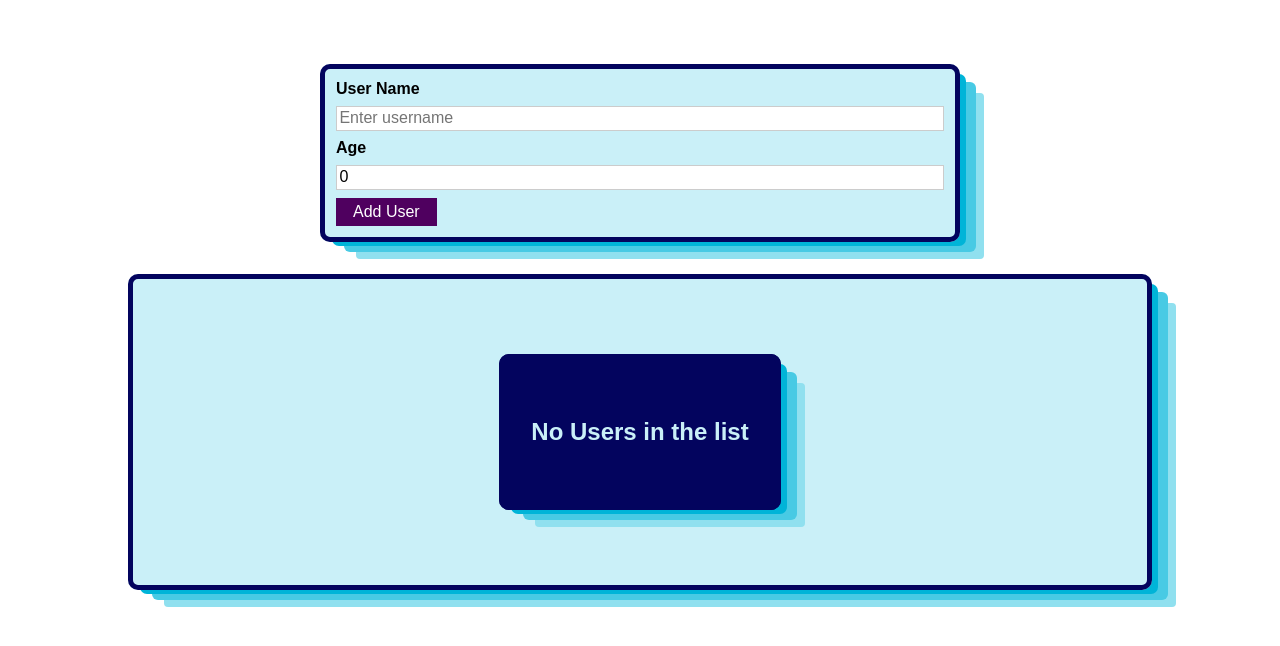
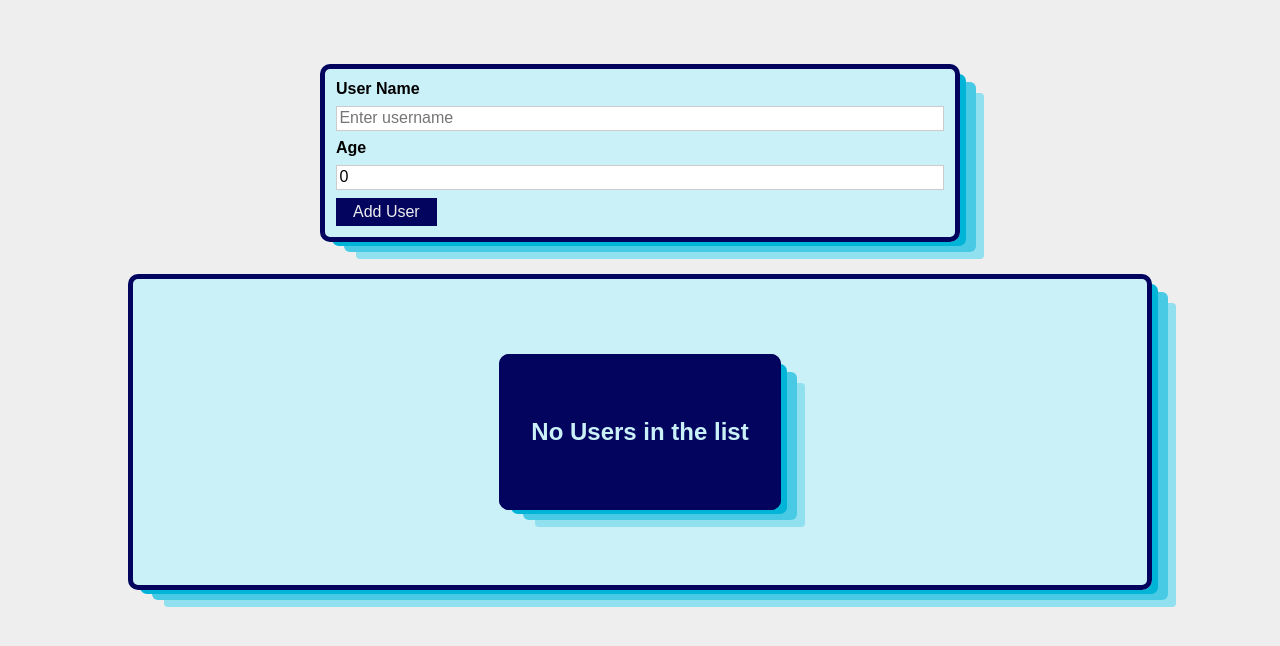
Before and after one commit to AyeshaMunawar-profile/React-Practice-UI, a React (Create React App) app: page / in a window 1280 px wide. Shown: the top 646 px of the page. Built offline with nearby package versions, Linux system fonts and the light colour scheme.

Commit message:
RPU> Add custom class to button
RPU> Add custom class to button

```diff
--- a/src/components/UI/Button/Button.jsx
+++ b/src/components/UI/Button/Button.jsx
@@ -2,7 +2,7 @@ import React from 'react';
 import styles from "./Button.module.css"
 
 function Button(props) {
-    const {type, onClick, children} = props;
+    const {type, onClick, children, className} = props;
     const handleOnClick = (event) => {
         if (event && event.preventDefault) {
             event.preventDefault();
@@ -14,7 +14,10 @@ function Button(props) {
     }
     return (
         <div>
-            <button type={type} className={styles.button} onClick={handleOnClick}>{children}</button>
+            <button
+                type={type}
+                className={`${className ? className : styles.button}`}
+                onClick={handleOnClick}>{children}</button>
         </div>
     );
 }
--- a/src/components/UI/Button/Button.module.css
+++ b/src/components/UI/Button/Button.module.css
@@ -1,16 +1,16 @@
 .button {
     font: inherit;
-    border: 1px solid #4f005f;
-    background: #4f005f;
-    color: white;
+    border: 1px solid #00B4D8;
+    background: #00B4D8;
+    color: #111;
     padding: 0.25rem 1rem;
     cursor: pointer;
 }
 
 .button:hover,
 .button:active {
-    background: #741188;
-    border-color: #741188;
+    background: #48CAE4;
+    border-color: #48CAE4;
 }
 
 .button:focus {
--- a/src/components/Users/UserForm/UserForm.jsx
+++ b/src/components/Users/UserForm/UserForm.jsx
@@ -4,8 +4,8 @@ import classes from "./UserForm.module.css"
 import Card from "../../Containers/Card/Card";
 
 function UserForm(props) {
-    const {onNewUserAdded}= props;
-    const [state, setState] = useState({userName: "", age: 0, id:0})
+    const {onNewUserAdded} = props;
+    const [state, setState] = useState({userName: "", age: 0, id: 0})
     const handleOnChange = (event) => {
         const {value, name} = event.target;
         setState((previousState) => ({...previousState, [name]: value}))
@@ -13,12 +13,22 @@ function UserForm(props) {
     const handleOnUserAdded = (event) => {
         if (event && event.preventDefault) {
             event.preventDefault();
-            if ((state.userName.length > 0) && (state.age>=18 && state.age<=80)) {
-                state.id= Math.random().toString()
+            const currentAge = state.age;
+            const currentUserName = state.userName.trim();
+            if ((currentUserName.length > 0) && (currentAge >= 18 && currentAge <= 80)) {
+                state.id = Math.random().toString()
                 onNewUserAdded(state)
-                setState({userName: "", age: 0, id:0})
+                setState({userName: "", age: 0, id: 0})
             } else {
-                console.log("Failed Submission!  Input validation failed")
+                if (currentAge < 18) {
+                    console.log("Age must be greater than or equal to 18")
+                }  else if (currentAge > 80) {
+                    console.log("Age must be less than or equal to 80")
+                }else if (currentUserName.length === 0) {
+                    console.log("Invalid UserName")
+                } else {
+                    console.log("Failed Submission!  Input validation failed")
+                }
             }
         } else {
             console.log("Add user event failed")
@@ -50,7 +60,7 @@ function UserForm(props) {
                                placeholder="Enter your age"
                                onChange={handleOnChange}/>
                     </div>
-                    <Button type={"submit"} onClick={handleOnUserAdded}>Add User</Button>
+                    <Button type={"submit"} onClick={handleOnUserAdded} className="btn-blue">Add User</Button>
                 </form>
             </div>
         </Card>
--- a/src/index.css
+++ b/src/index.css
@@ -1,15 +1,36 @@
 * {
-  box-sizing: border-box;
+    box-sizing: border-box;
 }
 
 html {
-  font-family: sans-serif;
+    font-family: sans-serif;
 }
 
 body {
-  margin: 0;
-  padding: 2rem 0rem;
+    margin: 0;
+    padding: 2rem 0rem;
+    background-color: #eee;
 }
-.app{
-  margin: 0 10%;
+
+.app {
+    margin: 0 10%;
 }
+
+.btn-blue {
+    font: inherit;
+    border: 1px solid #03045E;
+    background: #03045E;
+    color: #eee;
+    padding: 0.25rem 1rem;
+    cursor: pointer;
+}
+
+.btn-blue:hover,
+.btn-blue:active {
+    background: #16178d;
+    border-color: #16178d;
+}
+
+.btn-blue:focus {
+    outline: none;
+}
```
